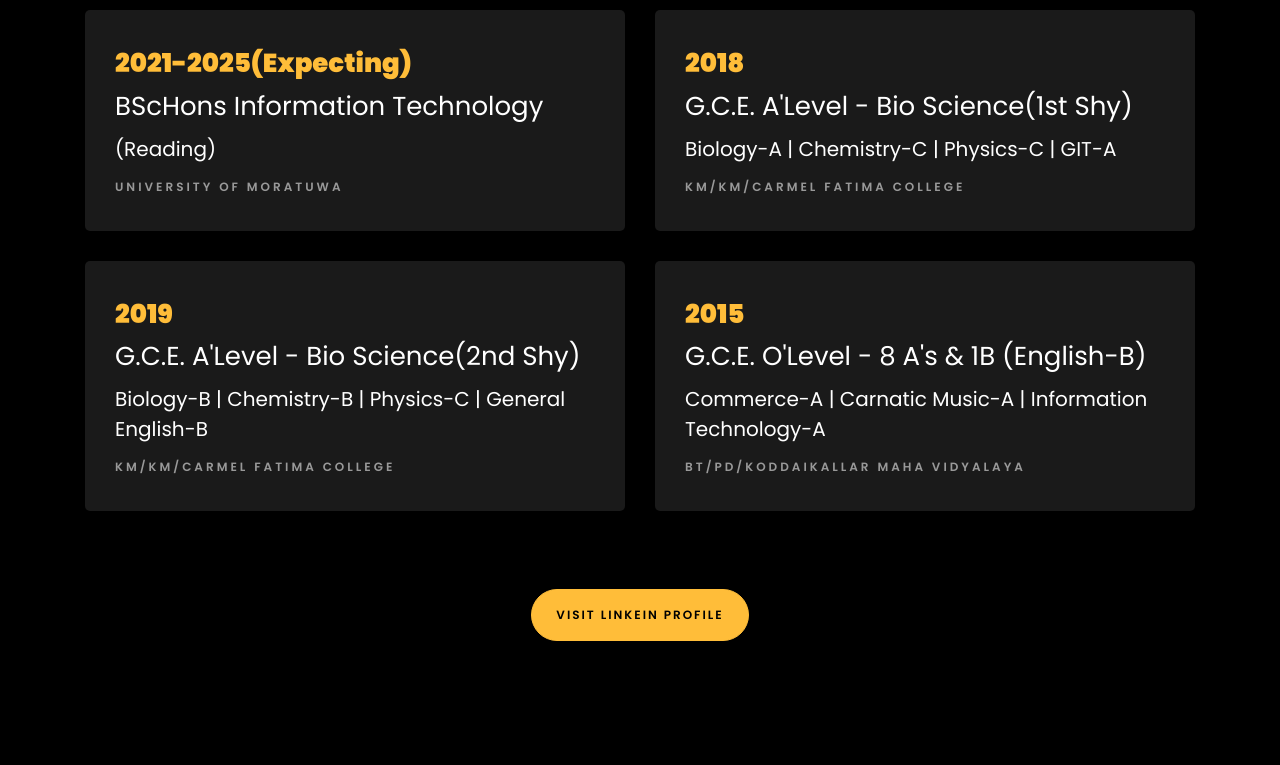
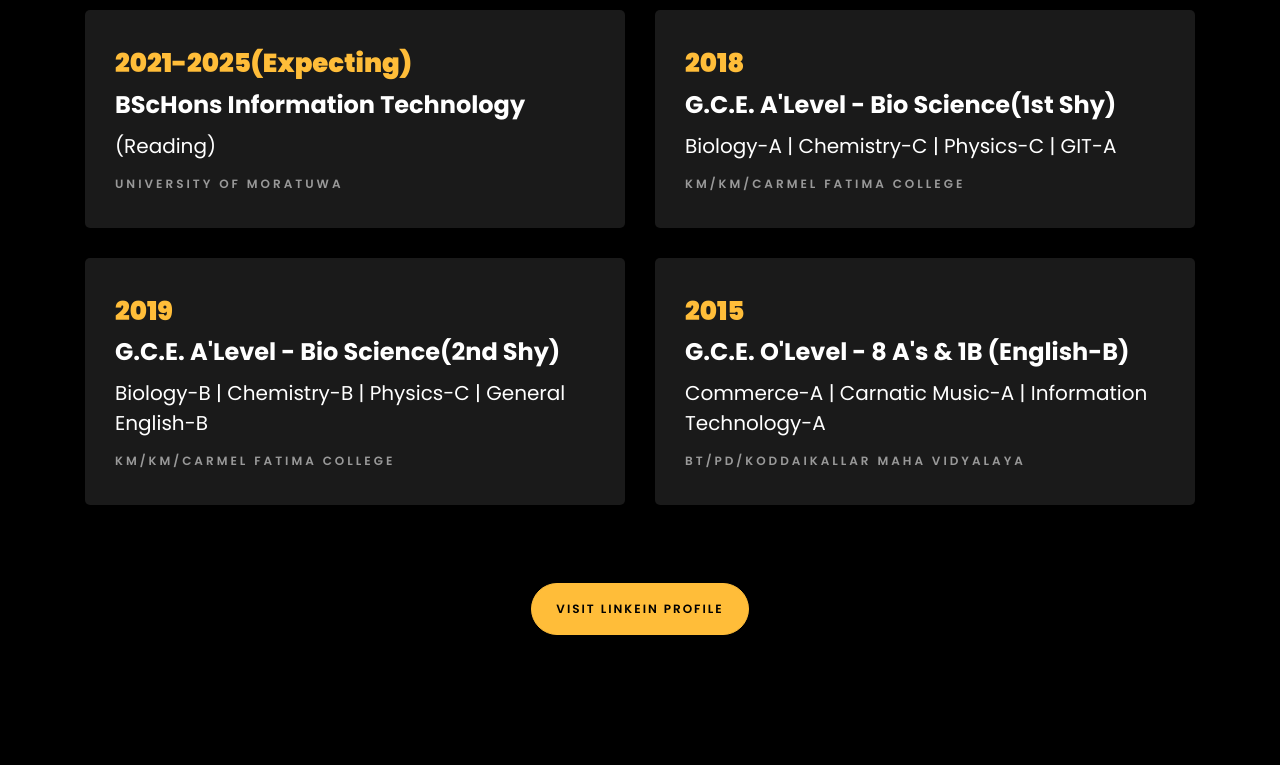
Before and after one commit to Danuraha/Danuraha.github.io, a plain HTML site: page index.html in a window 1280 px wide. Shown: the part 1775-2540 px from the top of the page. Drawn offline with Linux system fonts and the light colour scheme; files whose address does not match are found by name.

Commit message:
skills updated

```diff
--- a/index.html
+++ b/index.html
@@ -141,14 +141,14 @@
     			<div class="col-md-6">
     				<div class="resume-wrap ftco-animate">
     					<span class="date">2021-2025(Expecting)</span>
-    					<h2>BScHons Information Technology</h2>
+    					<h4><b>BScHons Information Technology</b></h4>
 						<h5>(Reading)</h5>
     					<span class="position">University of Moratuwa</span>
     					<!-- <p class="mt-4">A small river named Duden flows by their place and supplies it with the necessary regelialia. It is a paradisematic country, in which roasted parts of sentences fly into your mouth.</p> -->
     				</div>
     				<div class="resume-wrap ftco-animate">
     					<span class="date">2019</span>
-    					<h2>G.C.E. A'Level - Bio Science(2nd Shy)</h2>
+    					<h4><b>G.C.E. A'Level - Bio Science(2nd Shy)</b></h4>
 						<h5>Biology-B | Chemistry-B | Physics-C | General English-B</h5>
     					<span class="position">KM/KM/Carmel Fatima College</span>
     					<!-- <p class="mt-4">A small river named Duden flows by their place and supplies it with the necessary regelialia. It is a paradisematic country, in which roasted parts of sentences fly into your mouth.</p> -->
@@ -159,7 +159,7 @@
     			<div class="col-md-6">
 						<div class="resume-wrap ftco-animate">
     					<span class="date">2018</span>
-    					<h2>G.C.E. A'Level - Bio Science(1st Shy)</h2>
+    					<h4><b>G.C.E. A'Level - Bio Science(1st Shy)</b></h4>
 						<h5>Biology-A | Chemistry-C | Physics-C | GIT-A</h5>
     					<span class="position">KM/KM/Carmel Fatima College</span>
     					<!-- <p class="mt-4">A small river named Duden flows by their place and supplies it with the necessary regelialia. It is a paradisematic country, in which roasted parts of sentences fly into your mouth.</p> -->
@@ -167,7 +167,7 @@
 
     				<div class="resume-wrap ftco-animate">
     					<span class="date">2015</span>
-    					<h2>G.C.E. O'Level - 8 A's & 1B (English-B)</h2>
+    					<h4><b>G.C.E. O'Level - 8 A's & 1B (English-B)</b></h4>
 						<h5> Commerce-A | Carnatic Music-A | Information Technology-A</h5>
     					<span class="position">BT/PD/Koddaikallar Maha Vidyalaya</span>
 
@@ -359,18 +359,18 @@
 							<div class="progress">
 							 	<div class="progress-bar color-5" role="progressbar" aria-valuenow="70"
 							  	aria-valuemin="0" aria-valuemax="100" style="width:70%">
-							    <span>70%</span>
+							    <span>80%</span>
 							  	</div>
 							</div>
 						</div>
 					</div>
 					<div class="col-md-6 animate-box">
 						<div class="progress-wrap ftco-animate">
-							<h3>Dynamo DB</h3>
+							<h3>MSSql</h3>
 							<div class="progress">
 							 	<div class="progress-bar color-4" role="progressbar" aria-valuenow="90"
 							  	aria-valuemin="0" aria-valuemax="100" style="width:90%">
-							    <span>90%</span>
+							    <span>70%</span>
 							  	</div>
 							</div>
 						</div>
```
